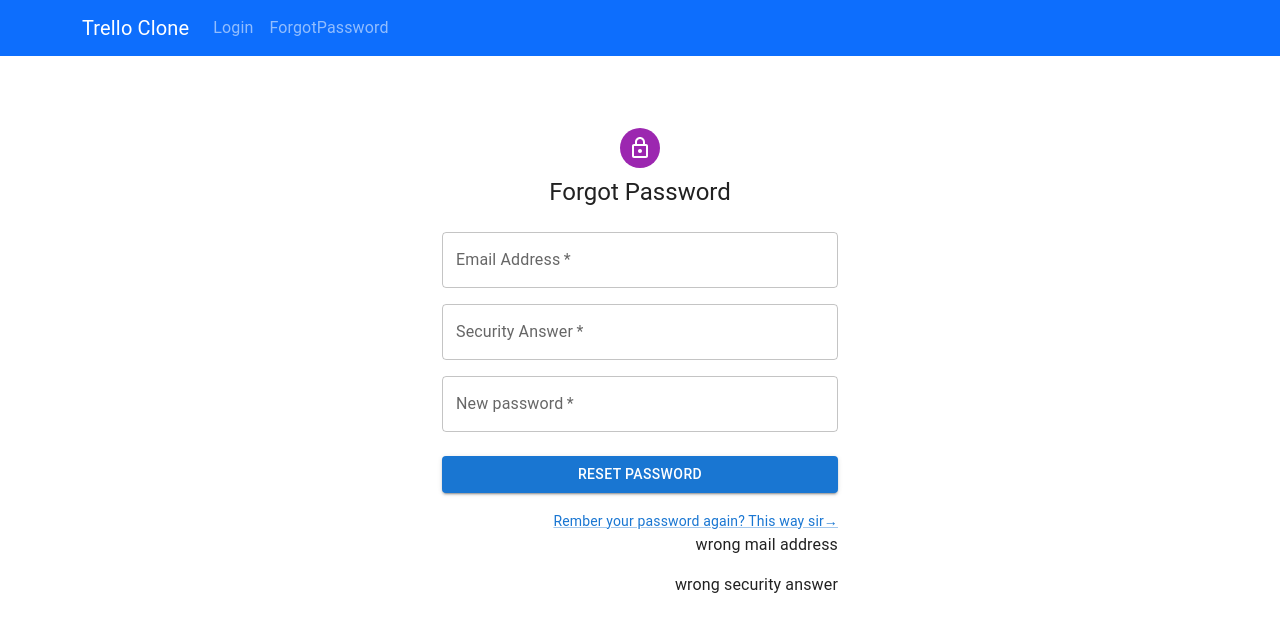
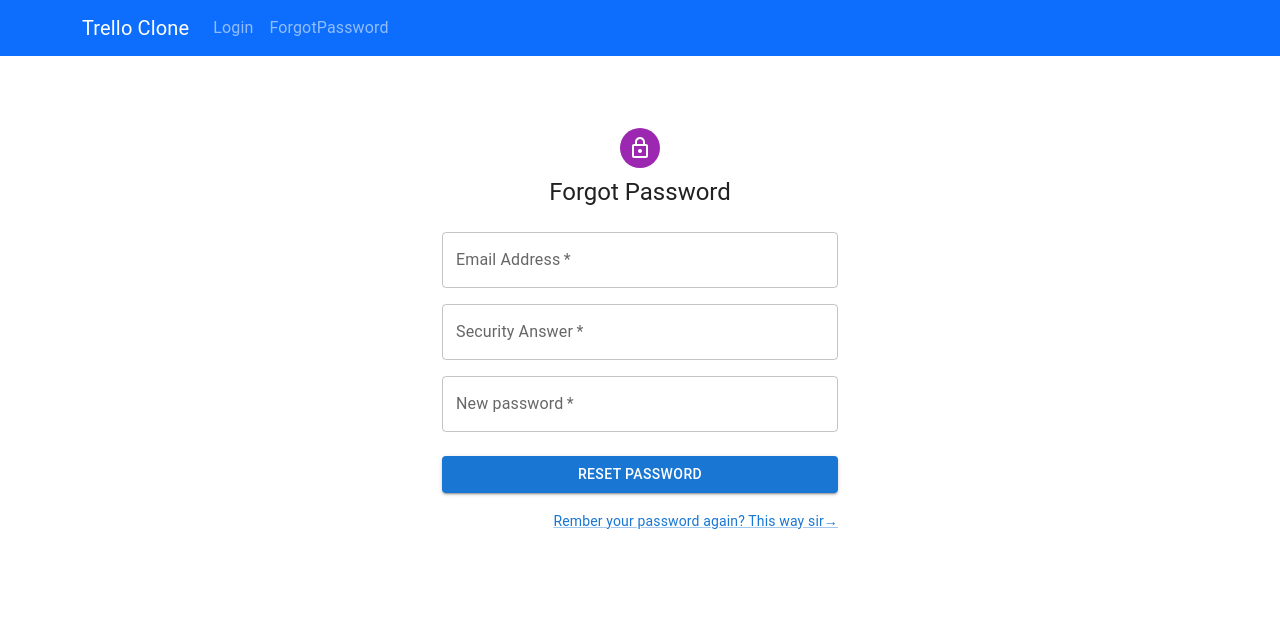
Before and after one commit to JoyceYunJiao/trello_application-, a React (Create React App) app in the folder frontend/: page /forgotPassword in a window 1280 px wide. Shown: the top 632 px of the page. Built offline with nearby package versions, Linux system fonts and the light colour scheme.

Commit message:
forgot password change2

```diff
--- a/frontend/src/pages/forgotPassword.js
+++ b/frontend/src/pages/forgotPassword.js
@@ -23,6 +23,8 @@ export default function ForgotPassword() {
 
   const [succeed, setSucceed] = useState(false);
   var temp1 = false;
+  const [firstTime, setFirstTime] = useState(false);
+
   const [mailStatus, setMailStatus] = useState(false);
   const [secAnsStatus, setSecAnsStatus] = useState(false);
 
@@ -36,11 +38,11 @@ export default function ForgotPassword() {
 
     fetch('http://localhost:8080/showUserByPassword/'+inputData.get("email"))
     .then(response => {
+      setFirstTime(true);
         return response.json()
     })
     .then(data => {
         //this email address is correct
-        console.log("position1");
         console.log(data);
         console.log(inputData.get("email")+"  "+ inputData.get("password"));
 
@@ -57,12 +59,9 @@ export default function ForgotPassword() {
             console.log("temp1 is : "+temp1);
             setSecAnsStatus(temp1);
 
-
-            console.log("//////");
             //when input the correct email address and the sectury answer is yes
             if(temp1){
                 console.log("position3");
-                // console.log(inputData.get("password")+"   "+ inputData.get("email"));
 
                 //change password in database
                 fetch('http://localhost:8080/updateUserPasswordByEmail?email='+inputData.get("email")+'&newPassword='+inputData.get("password"), {
@@ -173,10 +172,16 @@ export default function ForgotPassword() {
               </Grid>
             </Grid>
             <Grid container justifyContent="flex-end">
+              {firstTime?
                 <p>{mailStatus? "correct mail address": "wrong mail address"}</p>
+                :""
+              }
             </Grid>
             <Grid container justifyContent="flex-end">
+            {firstTime?
               <p>{secAnsStatus? "correct security answer": "wrong security answer"}</p>
+              :""
+            }
             </Grid>
           </Box>
         </Box>
```
Also changed, not shown: 1 other file (tests, documents, lock files or other folders).
